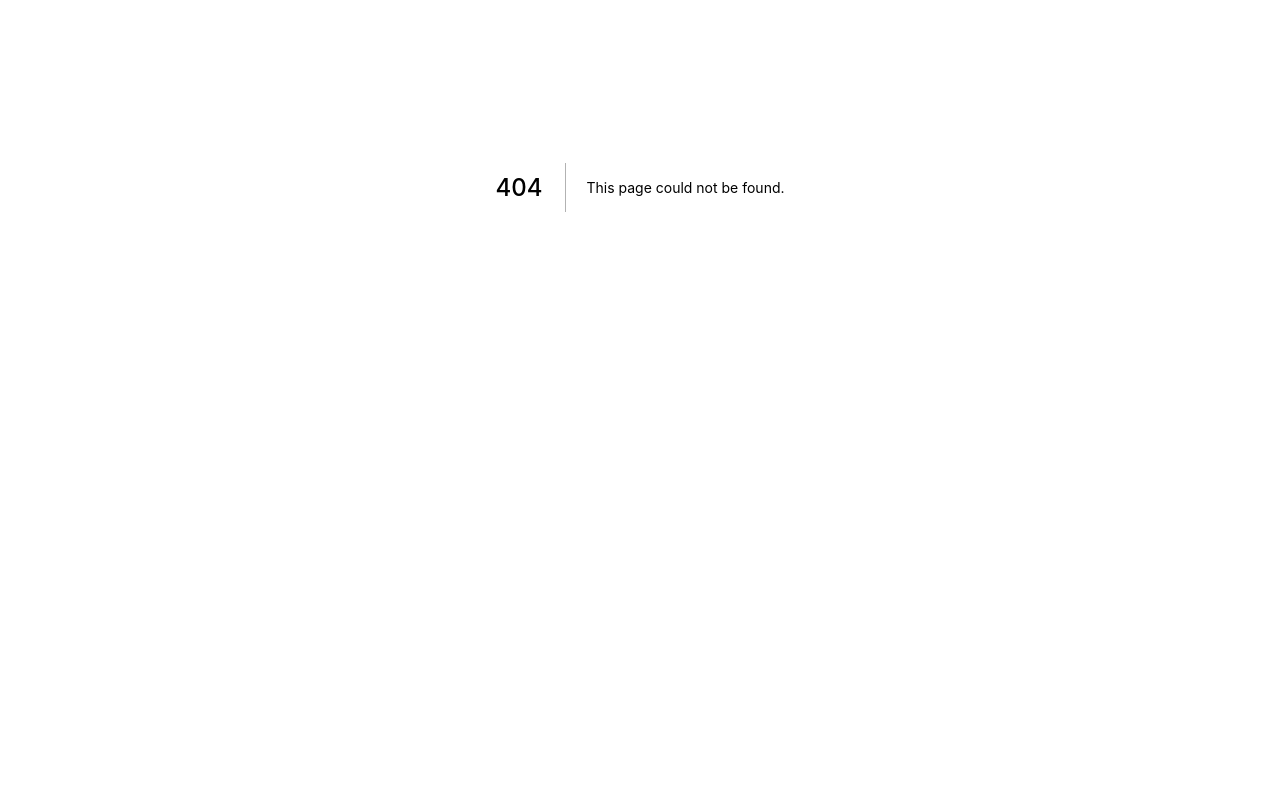
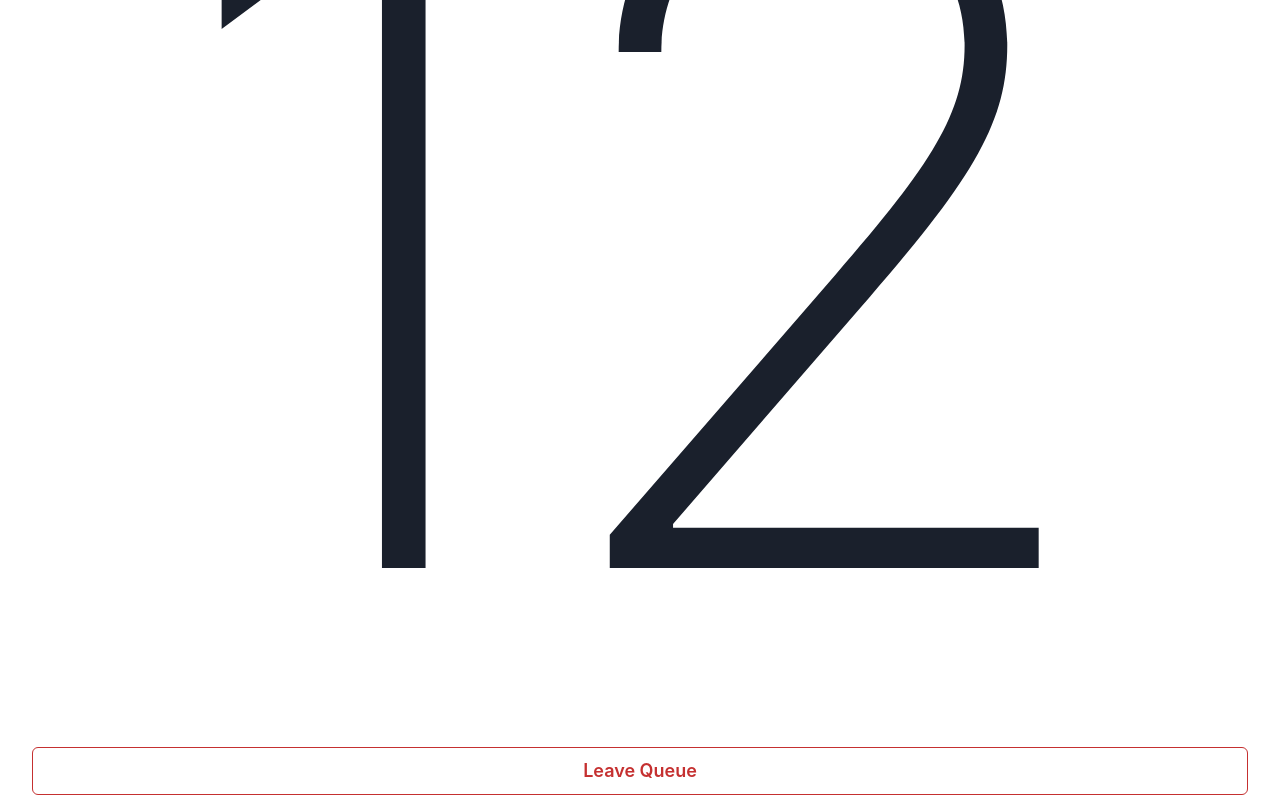
Before and after one commit to officialdavidtaylor/queued_up, a Next.js app: page /position in a window 1280 px wide. Before the commit this address had no page. Shown: the part 213-1013 px from the top of the page. Before the commit the page ends 800 px from the top, so only its background shows below. Built offline with nearby package versions, Linux system fonts and the light colour scheme.

Commit message:
implemented queue position screen frontend

```diff
--- /dev/null
+++ b/components/ButtonLeaveQueue/ButtonLeaveQueue.tsx
@@ -0,0 +1,21 @@
+import { Button, ButtonProps } from "@chakra-ui/react"
+
+interface ButtonLeaveQueueProps {
+  text: string,
+}
+
+const ButtonLeaveQueue: React.FC<ButtonLeaveQueueProps> = ({ text }) => {
+
+  return (
+    <Button
+      w='95vw'
+      size='lg'
+      variant='outline'
+      colorScheme='red'
+    >
+      {text}
+    </Button>
+  );
+};
+
+export default ButtonLeaveQueue;
--- /dev/null
+++ b/components/ButtonLeaveQueue/index.tsx
@@ -0,0 +1 @@
+export { default } from './ButtonLeaveQueue';
--- /dev/null
+++ b/pages/position.tsx
@@ -0,0 +1,17 @@
+import Head from 'next/head'
+import styles from '../styles/Home.module.css'
+import QueuePosition from '../views/QueuePosition'
+
+export default function JoinQueue() {
+  return (
+    <div className={styles.container}>
+      <Head>
+        <title>Queue Position</title>
+        <meta name="Webservice for virtual queues" content="Generated by create next app" />
+        <link rel="icon" href="/favicon.ico" />
+      </Head>
+
+      <QueuePosition />
+    </div>
+  );
+};
--- /dev/null
+++ b/views/QueuePosition/QueuePosition.tsx
@@ -0,0 +1,39 @@
+import { Flex, Heading, Text } from "@chakra-ui/react";
+import ButtonLeaveQueue from "../../components/ButtonLeaveQueue";
+
+const QueuePosition = () => {
+
+  const linePosition = 12;
+
+  return (
+    <Flex
+      h='100vh'
+      direction='column'
+      align='center'
+      justifyContent='center'
+    >
+      <Heading
+        as='h1'
+        size='4xl'
+        marginBottom='5vh'
+      >
+        <Text>Queue Position</Text>
+      </Heading>
+      <Text
+        fontSize='75vw'
+        fontWeight='200'
+        lineHeight='1.1'
+        paddingY='0px'
+      >
+        {linePosition}
+      </Text>
+      <Flex
+        direction='column'
+      >
+        <ButtonLeaveQueue text='Leave Queue' />
+      </Flex>
+    </Flex>
+  );
+};
+
+export default QueuePosition;
--- /dev/null
+++ b/views/QueuePosition/index.tsx
@@ -0,0 +1 @@
+export { default } from './QueuePosition';
```
